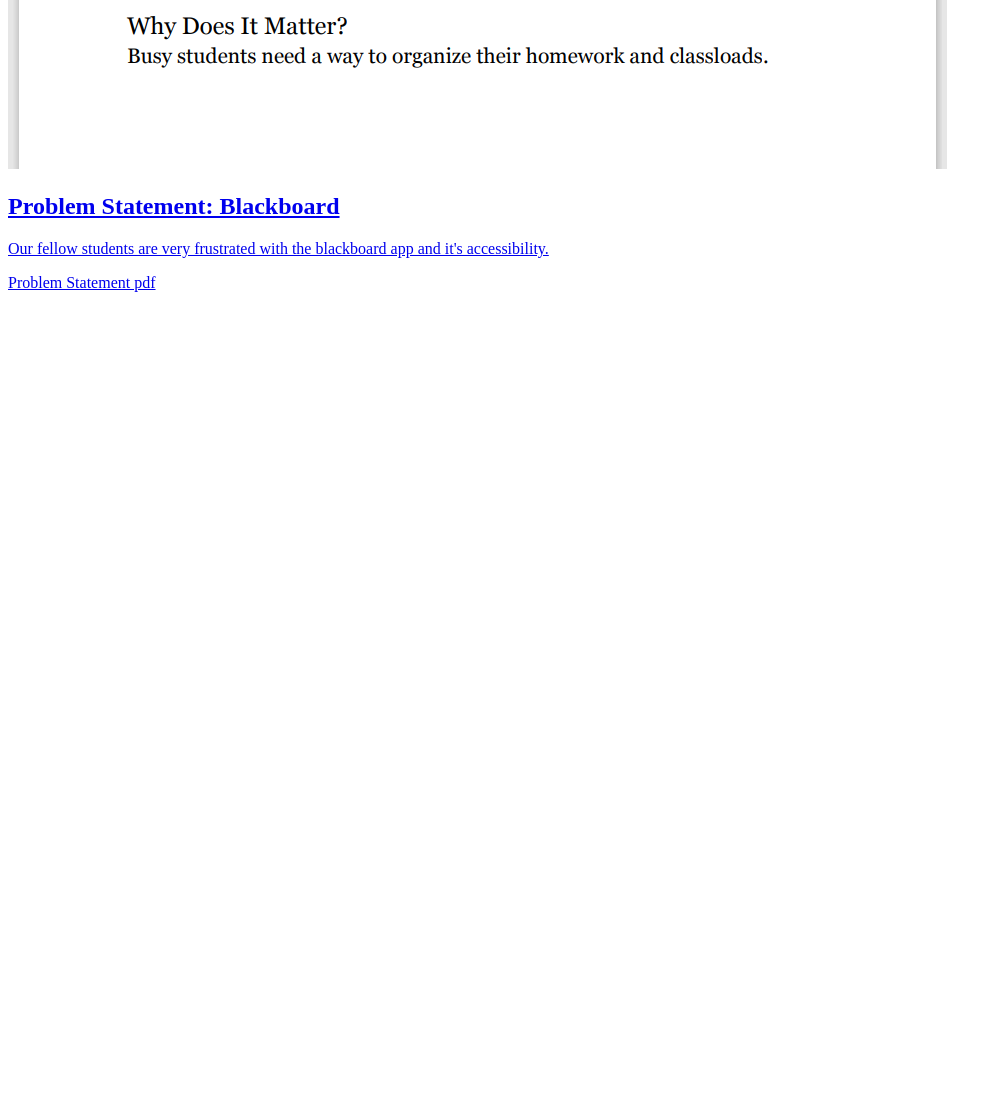
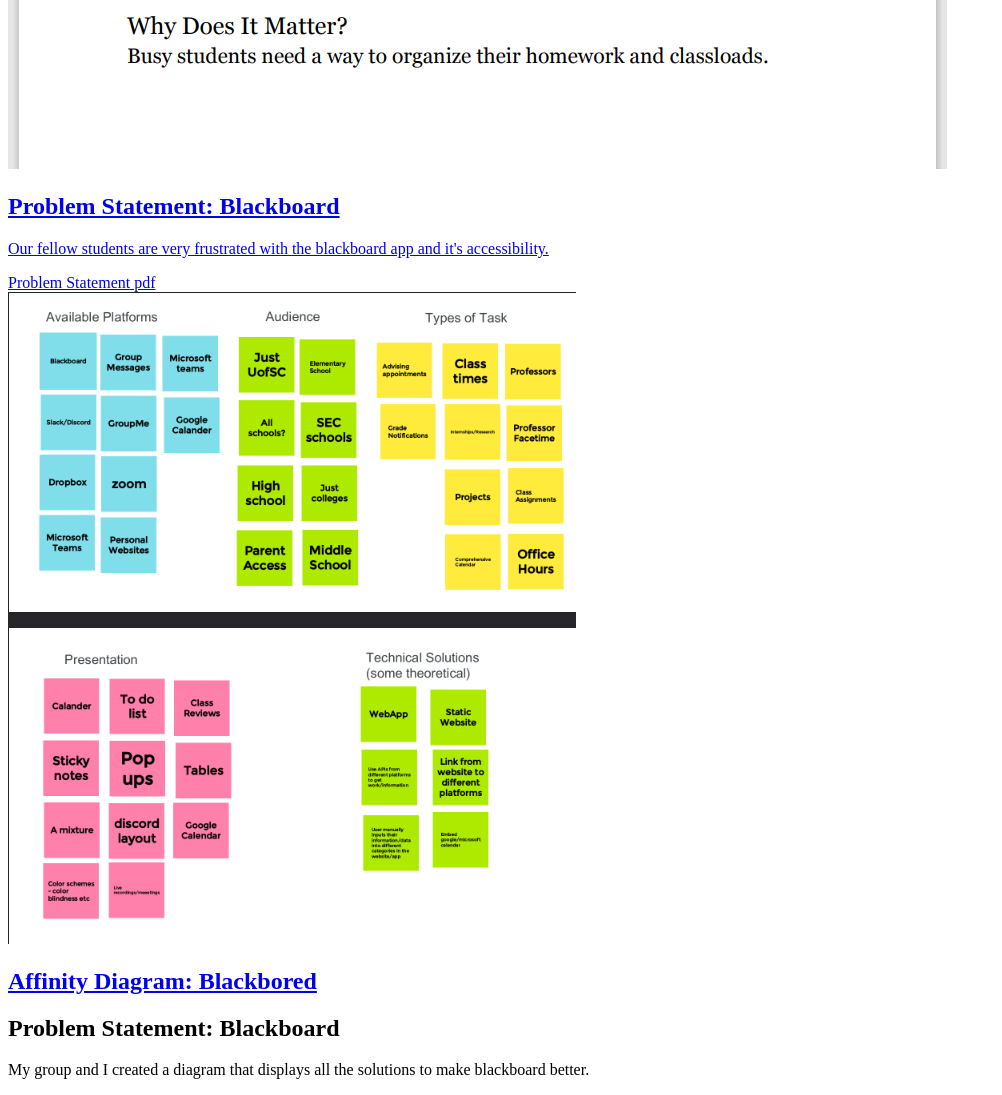
Before and after one commit to AkilP7/AkilP7.github.io, a plain HTML site: page index.html in a window 1280 px wide. Shown: the part 798-1893 px from the top of the page, without its empty margins (0-1002 px from the left). Before the commit the page ends 1098 px from the top, so only its background shows below. Drawn offline with Linux system fonts and the light colour scheme.

Commit message:
Add files via upload

```diff
--- a/index.html
+++ b/index.html
@@ -5,6 +5,8 @@
         </head>
         <body>
             <h1>Akil Palmer's CSCE 190 Site</h1>
+
+            <!--Problem Statement Assignment-->
             <section class="assignment">
                 <a href="CSCE 190 Problem Statement.pdf"><img src="problemstatement.png">
                 <section class="ass-details">
@@ -15,5 +17,17 @@
                         <a href="CSCE 190 Problem Statement.pdf">Problem Statement pdf</a>
                 </section>
             </section>
+
+            <!--Affinity Diagram-->
+            <section class="assignment">
+                <a href="files/Affinitydiagram.pdf"><img src="Images/Affinityboard.png">
+                <section class="ass-details">
+                    <a href="files/Affinitydiagram.pdf"><h2>Affinity Diagram: Blackbored</h2></a>
+                        <h2> Problem Statement: Blackboard</h2>
+                        <p>
+                            My group and I created a diagram that displays all the solutions to make blackboard better.
+                        </p>
+                </section>
+            </section>
         </body>
  </html>
```
Also changed, not shown: Images/Affinityboard.png (added), 3 other files.
